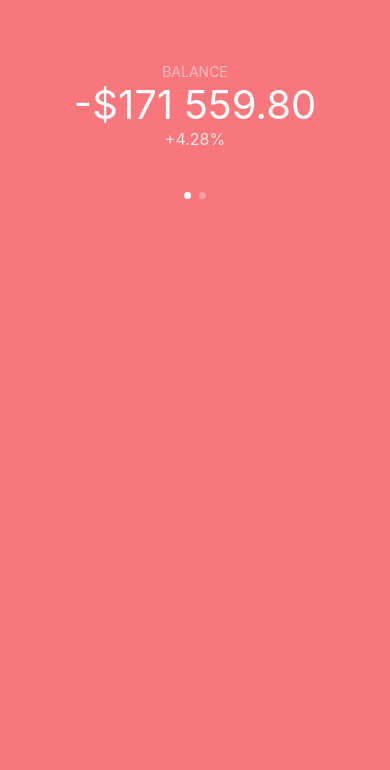
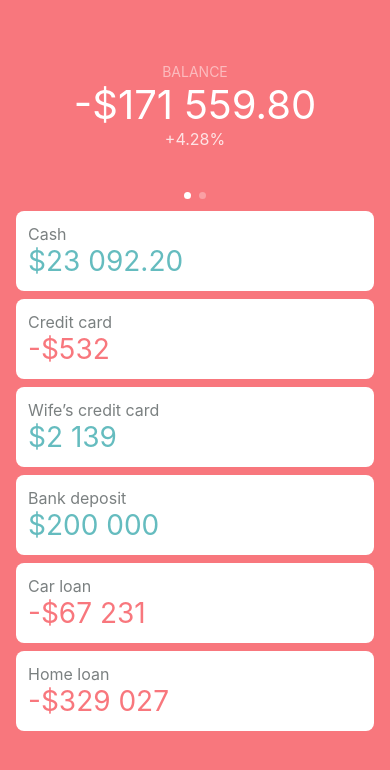
Before and after one commit to Arteandr/snake-mobile, a React Native app: screen / in a window 390 px wide. Shown: the top 770 px of the page. Built offline with nearby package versions, Linux system fonts and the light colour scheme.

Commit message:
Сверстал блок карточек для секции 'Все аккаунты'

```diff
--- a/app/components/AllAccountsComponent.js
+++ b/app/components/AllAccountsComponent.js
@@ -15,7 +15,53 @@ export default function AllAccountsComponent() {
           <View style={styles.stats__button} />
         </View>
       </View>
-      <View style={styles.cards}></View>
+      <View style={styles.cards}>
+        <View style={styles.cards__card}>
+          <Text style={styles.cards__card__name}>Cash</Text>
+          <Text style={styles.cards__card__balance}>$23 092.20</Text>
+        </View>
+        <View style={styles.cards__card}>
+          <Text style={styles.cards__card__name}>Credit card</Text>
+          <Text
+            style={[
+              styles.cards__card__balance,
+              styles.cards__card__balance__minus,
+            ]}
+          >
+            -$532
+          </Text>
+        </View>
+        <View style={styles.cards__card}>
+          <Text style={styles.cards__card__name}>Wife’s credit card</Text>
+          <Text style={styles.cards__card__balance}>$2 139</Text>
+        </View>
+        <View style={styles.cards__card}>
+          <Text style={styles.cards__card__name}>Bank deposit</Text>
+          <Text style={styles.cards__card__balance}>$200 000</Text>
+        </View>
+        <View style={styles.cards__card}>
+          <Text style={styles.cards__card__name}>Car loan</Text>
+          <Text
+            style={[
+              styles.cards__card__balance,
+              styles.cards__card__balance__minus,
+            ]}
+          >
+            -$67 231
+          </Text>
+        </View>
+        <View style={styles.cards__card}>
+          <Text style={styles.cards__card__name}>Home loan</Text>
+          <Text
+            style={[
+              styles.cards__card__balance,
+              styles.cards__card__balance__minus,
+            ]}
+          >
+            -$329 027
+          </Text>
+        </View>
+      </View>
     </View>
   );
 }
@@ -62,4 +108,30 @@ const styles = StyleSheet.create({
     marginRight: 8,
     opacity: 1,
   },
+  // карточки
+  cards: {
+    paddingLeft: 16,
+    paddingRight: 16,
+  },
+  cards__card: {
+    height: 80,
+    width: "100%",
+    backgroundColor: colors.white,
+    borderRadius: 8,
+    justifyContent: "center",
+    paddingLeft: 12,
+    marginBottom: 8,
+  },
+  cards__card__name: {
+    color: colors.darkgray,
+    opacity: 0.6,
+    fontSize: 16,
+  },
+  cards__card__balance: {
+    color: colors.secondary,
+    fontSize: 28,
+  },
+  cards__card__balance__minus: {
+    color: colors.primary,
+  },
 });
```
